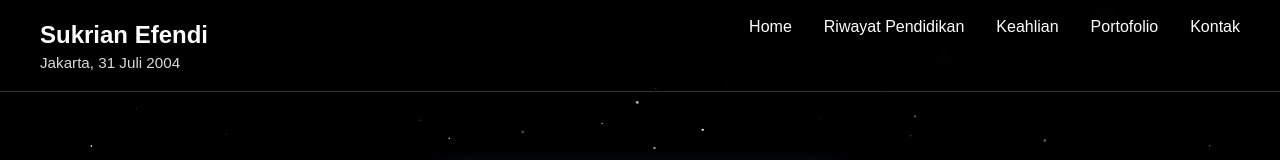
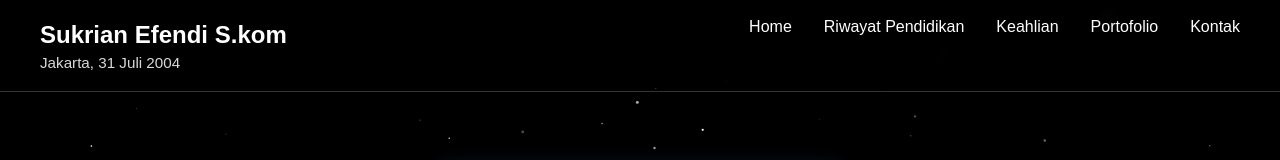
Before and after one commit to rian3107/Portofolio, a React (Create React App) app: page /kontak in a window 1280 px wide. Shown: the top 160 px of the page. Built offline with nearby package versions, Linux system fonts and the light colour scheme.

Commit message:
mengubah apa yang perlu

```diff
--- a/src/components/Header.jsx
+++ b/src/components/Header.jsx
@@ -59,7 +59,7 @@ export default function Header() {
               fontWeight: 600,
             }}
           >
-            Sukrian Efendi
+            Sukrian Efendi S.kom
           </span>
           <span
             style={{
```
